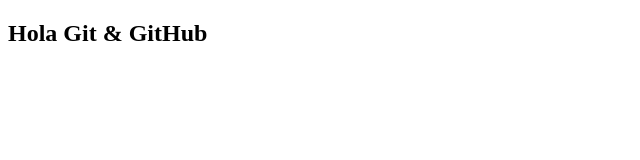
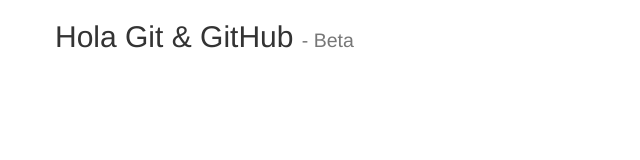
Before and after one commit to Jonathan-AS/Repositorio1, a plain HTML site: page index.html in a window 1280 px wide. Shown: the whole page, without its empty margins (0-640 px from the left). Drawn offline with nearby package versions, Linux system fonts and the light colour scheme.

Commit message:
Agregamos Bootstrap, de igual forma agregamos una descripcion en el readme

```diff
--- a/index.html
+++ b/index.html
@@ -3,11 +3,15 @@
 <head>
 	<meta charset="UTF-8">
 	<title>Mi primer Repositorio</title>
+
+	<!-- Latest compiled and minified CSS -->
+	<link rel="stylesheet" href="https://maxcdn.bootstrapcdn.com/bootstrap/3.3.7/css/bootstrap.min.css" integrity="sha384-BVYiiSIFeK1dGmJRAkycuHAHRg32OmUcww7on3RYdg4Va+PmSTsz/K68vbdEjh4u" crossorigin="anonymous">
+
 </head>
 <body>
-	<div>
-		<div>
-			<h2>Hola Git & GitHub</h2>
+	<div class="container">
+		<div class="row">
+			<h2>Hola Git & GitHub <small> - Beta</small></h2>
 		</div>
 	</div>
 </body>
```
Also changed, not shown: 1 other file.
